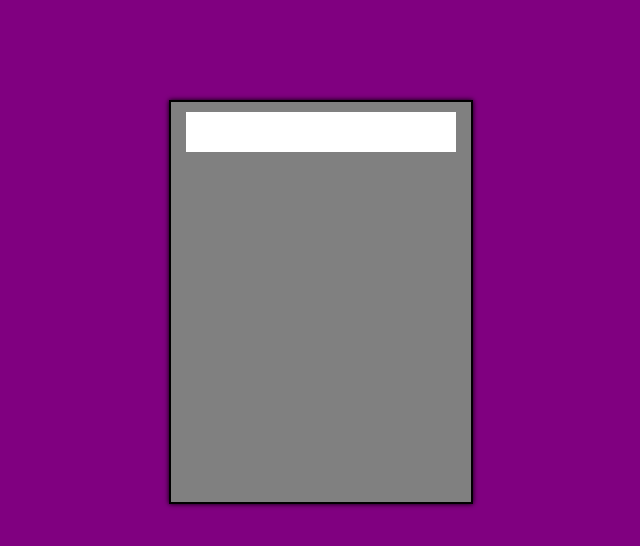
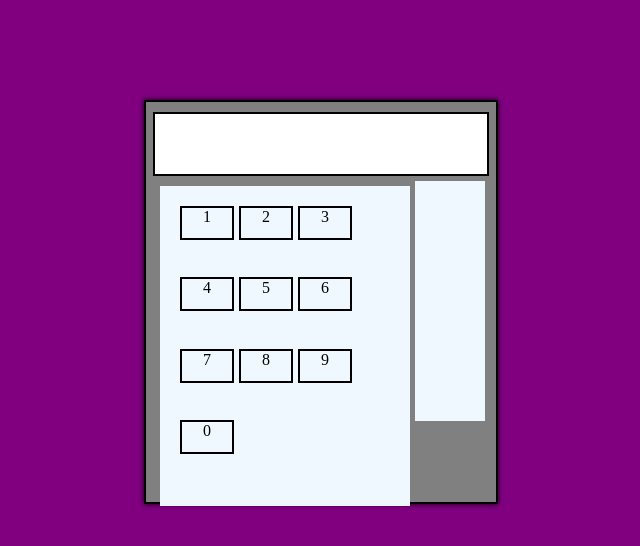
Before and after one commit to Big-Plato/calculator, a plain HTML site: page index.html in a window 1280 px wide. Shown: the whole page, without its empty margins (319-959 px from the left). Drawn offline with Linux system fonts and the light colour scheme.

Commit message:
Ugly interface but is going

```diff
--- a/index.html
+++ b/index.html
@@ -9,7 +9,24 @@
 <body>
     <div class="container">
         <div class="result"></div>
-
+        <div class="numbers">
+            <div data-number="1" class="number">1</div>
+            <div data-number="2" class="number">2</div>
+            <div data-number="3" class="number">3</div>
+            <div data-number="4" class="number">4</div>
+            <div data-number="5" class="number">5</div>
+            <div data-number="6" class="number">6</div>
+            <div data-number="7" class="number">7</div>
+            <div data-number="8" class="number">8</div>
+            <div data-number="9" class="number">9</div>
+            <div data-number="0" class="number">0</div>
+        </div>
+        <div class="operators">
+            <div data-key="+" class="operator"></div>
+            <div data-key="-" class="operator"></div>
+            <div data-key="/" class="operator"></div>
+            <div data-key="*" class="operator"></div>
+        </div>
 
 
     </div>
--- a/styles.css
+++ b/styles.css
@@ -11,16 +11,49 @@ body {
 
 .container {
     background-color: gray;
-    width: 300px;
+    width: 350px;
     height: 400px;
     border: 2px solid black;
+    display: flex;
+    flex-wrap: wrap;
+    gap: 5px;
     box-shadow: 0px 0px 5px 0px black;
 }
 
 .result {
-    width: 90%;
-    height: 40px;
+    width: 95%;
+    height: 60px;
     background-color: white;
     margin: auto;
     margin-top: 10px;
+    border: 2px solid black;
 }
+
+.numbers {
+    width: 60%;
+    background-color: aliceblue;
+    height: 70%;
+    position: relative;
+    left: 12px;
+    top: 5px;
+    margin: 0px 2px 2px 2px;
+    display: flex;
+    flex-wrap: wrap;
+    padding: 20px;
+    gap: 5px;
+}
+
+.number {
+    width: 50px;
+    height: 30px;
+    border: 2px solid black;
+    text-align: center;
+}
+
+.operators {
+    width: 20%;
+    height: 60%;
+    background-color: aliceblue;
+    position: relative;
+    left: 10px;
+}
```
